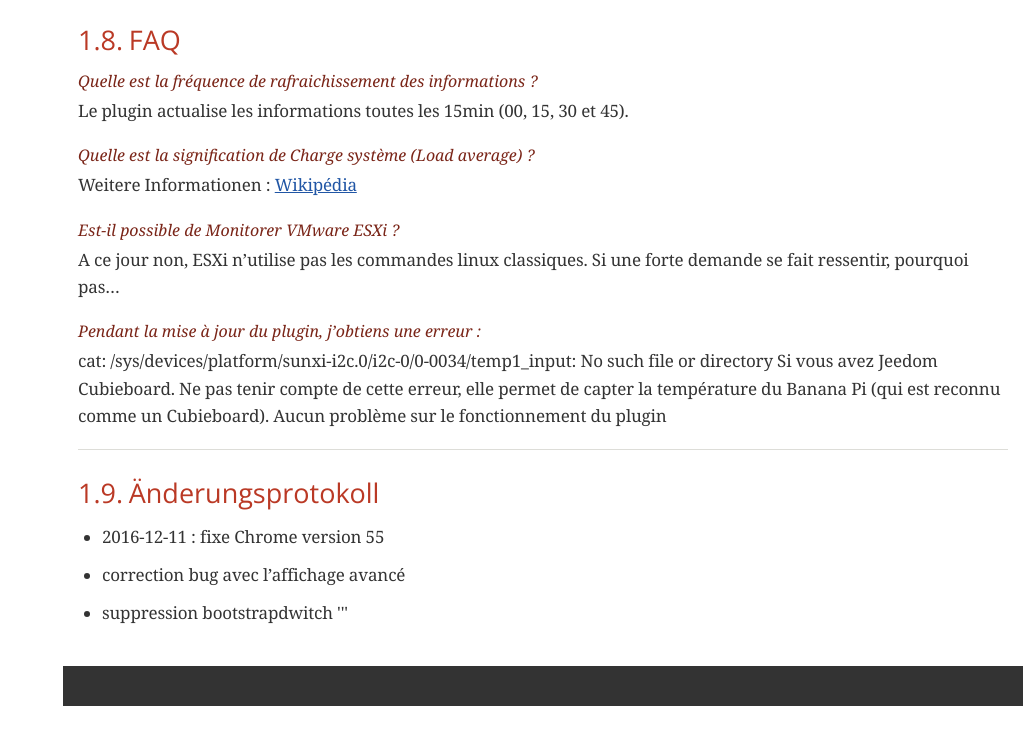
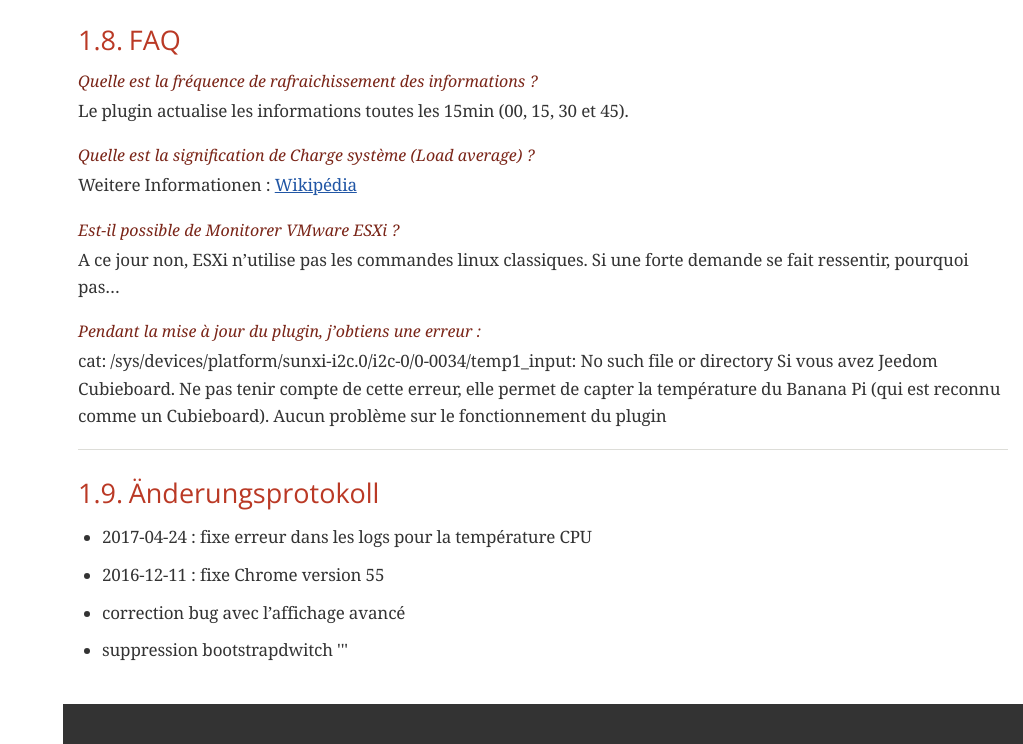
Before and after one commit to phifi92/Monitoring, a plain HTML site: page doc/de_DE/index.html in a window 1280 px wide. Shown: the part 7015-7759 px from the top of the page, without its empty margins (257-1280 px from the left). Before the commit the page ends 7721 px from the top, so only its background shows below. Drawn offline with nearby package versions, Linux system fonts and the light colour scheme; a web font is replaced by a local one.

Commit message:
[ROBOT] Action all

```diff
--- a/doc/de_DE/index.html
+++ b/doc/de_DE/index.html
@@ -847,6 +847,9 @@ Aucun problème sur le fonctionnement du plugin</p>
 <div class="ulist">
 <ul>
 <li>
+<p>2017-04-24 : fixe erreur dans les logs pour la température CPU</p>
+</li>
+<li>
 <p>2016-12-11 : fixe Chrome version 55</p>
 </li>
 <li>
```
Also changed, not shown: doc/en_US/index.html (+3 -0 lines), doc/es_ES/index.html (+3 -0 lines), doc/fr_FR/index.html (+3 -0 lines), doc/id_ID/index.html (+3 -0 lines), doc/it_IT/index.html (+3 -0 lines), doc/ru_RU/index.html (+3 -0 lines), 6 other files.
